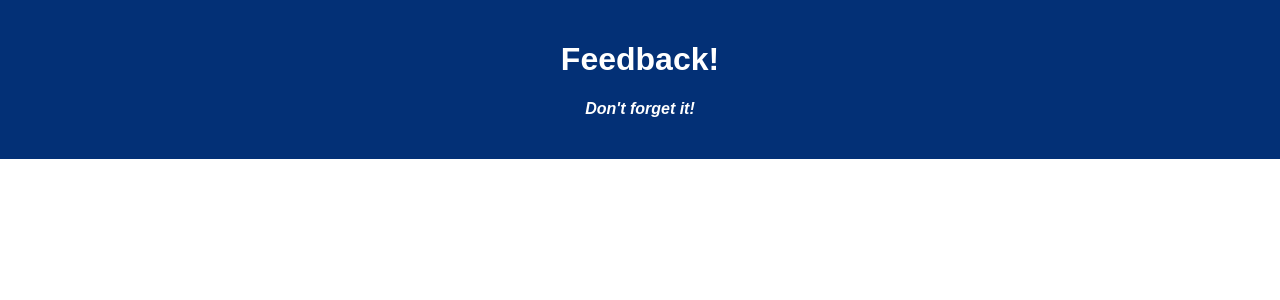
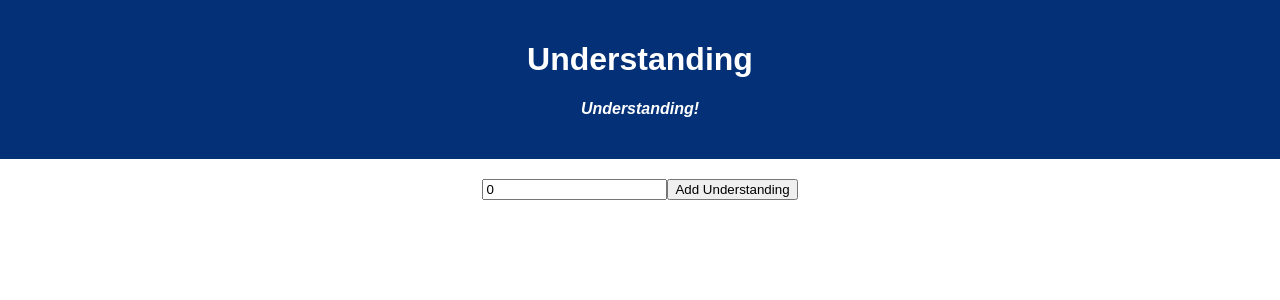
Before and after one commit to JakeBuroker/redux-feedback-loop, a React (Vite) app: page /#/UnderstandingForm in a window 1280 px wide. Shown: the top 300 px of the page. Built offline with nearby package versions, Linux system fonts and the light colour scheme.

Commit message:
all component templates implemented and routed, and stores setup

```diff
--- a/src/components/App/App.jsx
+++ b/src/components/App/App.jsx
@@ -1,16 +1,35 @@
 import React from 'react';
 import axios from 'axios';
+import { HashRouter as Router, Route, Link } from 'react-router-dom';
 import './App.css';
+import UnderstandingForm from '../UnderstandingForm/UnderstandingForm';
+import SupportForm from '../SupportForm/SupportForm';
+import FeelingsForm from '../FeelingsForm/FeelingsForm'
+import CommentsForm from '../CommentsForm/CommentsForm';
+import Review from '../Review/Review';
 
 function App() {
 
   return (
-    <div className='App'>
-      <header className='App-header'>
-        <h1 className='App-title'>Feedback!</h1>
-        <h4>Don't forget it!</h4>
-      </header>
-    </div>
+    <Router>
+    <div>
+      <Route path = "/" exact>
+        <FeelingsForm/>
+      </Route>
+      <Route path ="/UnderstandingForm">
+        <UnderstandingForm/>
+      </Route>
+      <Route path ="/SupportForm">
+        <SupportForm/>
+      </Route>
+      <Route path ="/CommentsForm">
+        <CommentsForm/>
+      </Route>
+      <Route path ="/Review">
+        <Review/>
+      </Route>
+      </div>
+    </Router>
   );
 }
 
--- /dev/null
+++ b/src/components/CommentsForm/CommentsForm.jsx
@@ -0,0 +1,37 @@
+import React from 'react';
+import axios from 'axios';
+import { useSelector } from 'react-redux';
+import { useEffect, useState } from 'react'
+import { useDispatch } from 'react-redux';
+import { useHistory } from 'react-router-dom/cjs/react-router-dom.min';
+import UnderstandingForm from '../UnderstandingForm/UnderstandingForm';
+
+function CommentsForm() {
+  const [newComment, setNewComment] = useState('');
+  const dispatch = useDispatch();
+  const history = useHistory()
+
+  const handleSubmit = (e) => {
+    e.preventDefault();
+    console.log('in handle submit', newComment);
+    dispatch({ type: "SET_COMMENT", payload: newComment});
+    setNewComment('');
+    history.push('/review')
+  };
+
+
+  return (
+    <div className='App'>
+      <header className='App-header'>
+        <h1 className='App-title'>COMMENT!</h1>
+        <h4>Don't forget it!</h4>
+      </header>
+      <form onSubmit={handleSubmit}>
+        <input type="string" placeholder='Add Feeling' value={newComment} onChange={(e) => setNewComment(e.target.value)} />
+        <button>Add Feeling</button>
+      </form>
+    </div>
+  );
+}
+
+export default CommentsForm;
--- /dev/null
+++ b/src/components/FeelingsForm/FeelingsForm.jsx
@@ -0,0 +1,37 @@
+import React from 'react';
+import axios from 'axios';
+import { useSelector } from 'react-redux';
+import { useEffect, useState } from 'react'
+import { useDispatch } from 'react-redux';
+import { useHistory } from 'react-router-dom/cjs/react-router-dom.min';
+import UnderstandingForm from '../UnderstandingForm/UnderstandingForm';
+
+function FeelingsForm() {
+  const [newFeeling, setNewFeeling] = useState(0);
+  const dispatch = useDispatch();
+  const history = useHistory()
+
+  const handleSubmit = (e) => {
+    e.preventDefault();
+    console.log('in handle submit', newFeeling);
+    dispatch({ type: "SET_FEELING", payload: newFeeling });
+    setNewFeeling(0);
+    history.push('/UnderstandingForm')
+  };
+
+
+  return (
+    <div className='App'>
+      <header className='App-header'>
+        <h1 className='App-title'>Feedback!</h1>
+        <h4>Don't forget it!</h4>
+      </header>
+      <form onSubmit={handleSubmit}>
+        <input type="number" placeholder='Add Feeling' value={newFeeling} onChange={(e) => setNewFeeling(e.target.value)} />
+        <button>Add Feeling</button>
+      </form>
+    </div>
+  );
+}
+
+export default FeelingsForm;
--- /dev/null
+++ b/src/components/Review/Review.jsx
@@ -0,0 +1,25 @@
+import React from 'react';
+import axios from 'axios';
+import { useHistory } from 'react-router-dom/cjs/react-router-dom.min';
+import { useSelector } from 'react-redux';
+import { useEffect, useState } from 'react'
+import { useDispatch } from 'react-redux';
+
+function Review() {
+
+
+
+  return (
+    <div className='App'>
+      <header className='App-header'>
+        <h1 className='App-title'>Review Your Feedback</h1>
+
+      </header>
+      <form>
+
+      </form>
+    </div>
+  );
+}
+
+export default Review
--- /dev/null
+++ b/src/components/SupportForm/SupportForm.jsx
@@ -0,0 +1,35 @@
+import React from 'react';
+import axios from 'axios';
+import { useHistory } from 'react-router-dom/cjs/react-router-dom.min';
+import { useSelector } from 'react-redux';
+import { useEffect, useState } from 'react'
+import { useDispatch } from 'react-redux';
+
+function SupportForm() {
+  const [newSupport, setNewSupport] = useState(0);
+  const dispatch = useDispatch();
+  const history = useHistory()
+  const handleSubmit = (e) => {
+    e.preventDefault();
+    console.log('in handle submit', newSupport)
+    dispatch({ type: "SET_SUPPORT", payload: newSupport});
+    setNewSupport(0);
+    history.push('/CommentsForm')
+  };
+
+
+  return (
+    <div className='App'>
+      <header className='App-header'>
+        <h1 className='App-title'>Support</h1>
+        <h4>Understanding!</h4>
+      </header>
+      <form onSubmit={handleSubmit}>
+        <input type="number" placeholder='Add Feeling' value={newSupport} onChange={(e) => setNewSupport(e.target.value)} />
+        <button>Add Understanding</button>
+      </form>
+    </div>
+  );
+}
+
+export default SupportForm;
--- /dev/null
+++ b/src/components/UnderstandingForm/UnderstandingForm.jsx
@@ -0,0 +1,35 @@
+import React from 'react';
+import axios from 'axios';
+import { useHistory } from 'react-router-dom/cjs/react-router-dom.min';
+import { useSelector } from 'react-redux';
+import { useEffect, useState } from 'react'
+import { useDispatch } from 'react-redux';
+
+function UnderstandingForm() {
+  const [newUnderstanding, setNewUnderstanding] = useState(0);
+  const dispatch = useDispatch();
+  const history = useHistory()
+  const handleSubmit = (e) => {
+    e.preventDefault();
+    console.log('in handle submit', newUnderstanding)
+    dispatch({ type: "SET_UNDERSTANDING", payload: newUnderstanding });
+    setNewUnderstanding(0);
+    history.push('/SupportForm')
+  };
+
+
+  return (
+    <div className='App'>
+      <header className='App-header'>
+        <h1 className='App-title'>Understanding</h1>
+        <h4>Understanding!</h4>
+      </header>
+      <form onSubmit={handleSubmit}>
+        <input type="number" placeholder='Add Feeling' value={newUnderstanding} onChange={(e) => setNewUnderstanding(e.target.value)} />
+        <button>Add Understanding</button>
+      </form>
+    </div>
+  );
+}
+
+export default UnderstandingForm;
--- a/src/index.jsx
+++ b/src/index.jsx
@@ -2,10 +2,14 @@ import React from 'react';
 import ReactDOM from 'react-dom/client';
 import './index.css';
 import App from './components/App/App';
+import { Provider } from 'react-redux';
+import store from './store';
 
 const root = ReactDOM.createRoot(document.getElementById('root'));
 root.render(
     <React.StrictMode>
+      <Provider store={store}>
         <App />
+      </Provider>
     </React.StrictMode>
 );
--- a/src/store.js
+++ b/src/store.js
@@ -0,0 +1,53 @@
+import { applyMiddleware, combineReducers, createStore } from 'redux';
+import logger from 'redux-logger';
+import App from './components/App/App';
+
+const feeling = (state = 0, action) => {
+    if(action.type === 'SET_FEELING'){
+      return state = parseFloat(action.payload)
+    }
+    console.log(state)
+    return state;
+  }
+
+  const understanding = (state = 0, action) => {
+    if(action.type === 'SET_UNDERSTANDING'){
+      return state = parseFloat(action.payload)
+    }
+    console.log(state)
+    return state;
+  }
+
+  const support = (state = 0, action) => {
+    if(action.type === 'SET_SUPPORT'){
+      return state = parseFloat(action.payload)
+    }
+    console.log(state)
+    return state;
+  }
+
+
+  const comment = (state = "", action) => {
+    if(action.type === 'SET_COMMENT'){
+      return state = action.payload
+    }
+    console.log(state)
+    return state;
+  }
+
+
+
+
+
+const store = createStore(
+    combineReducers({
+feeling,
+understanding,
+support,
+comment
+    }),
+    applyMiddleware(logger),
+  );
+
+
+  export default store;
```
